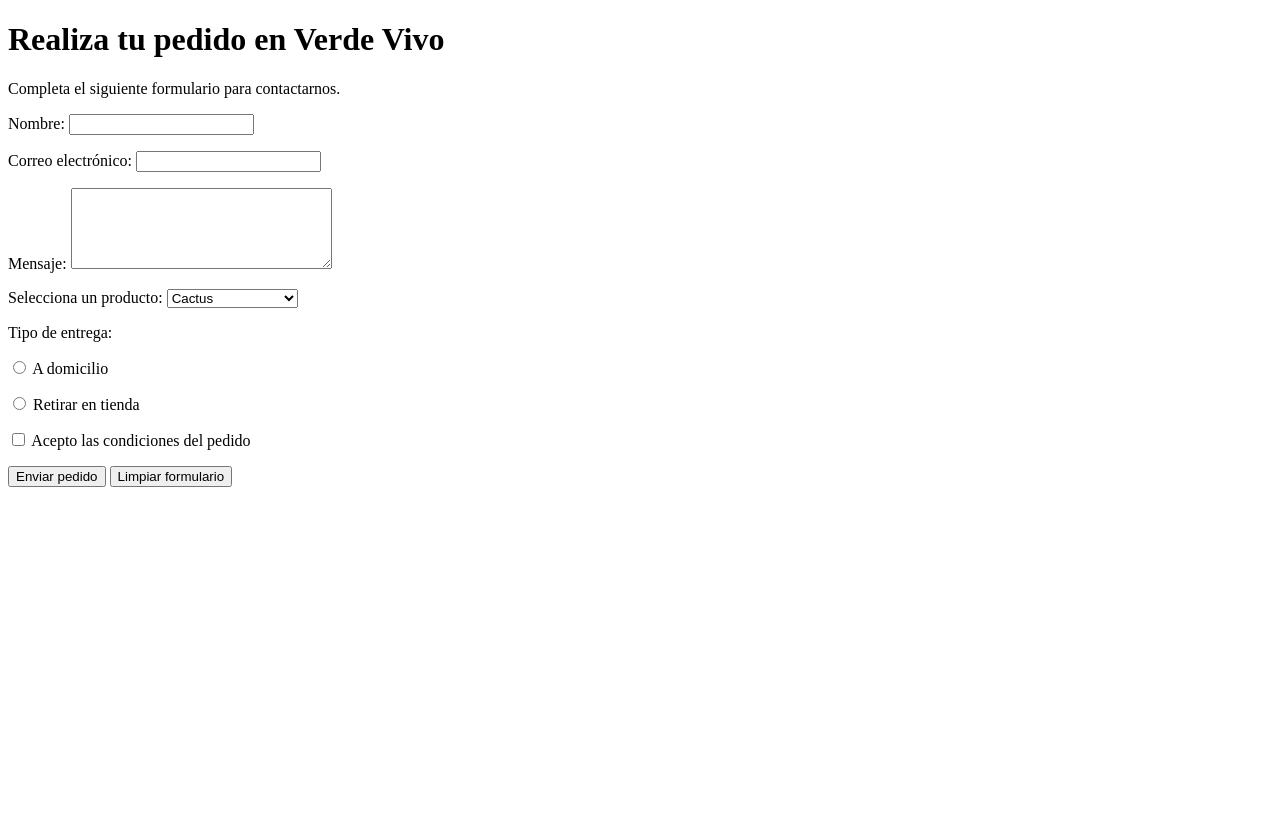
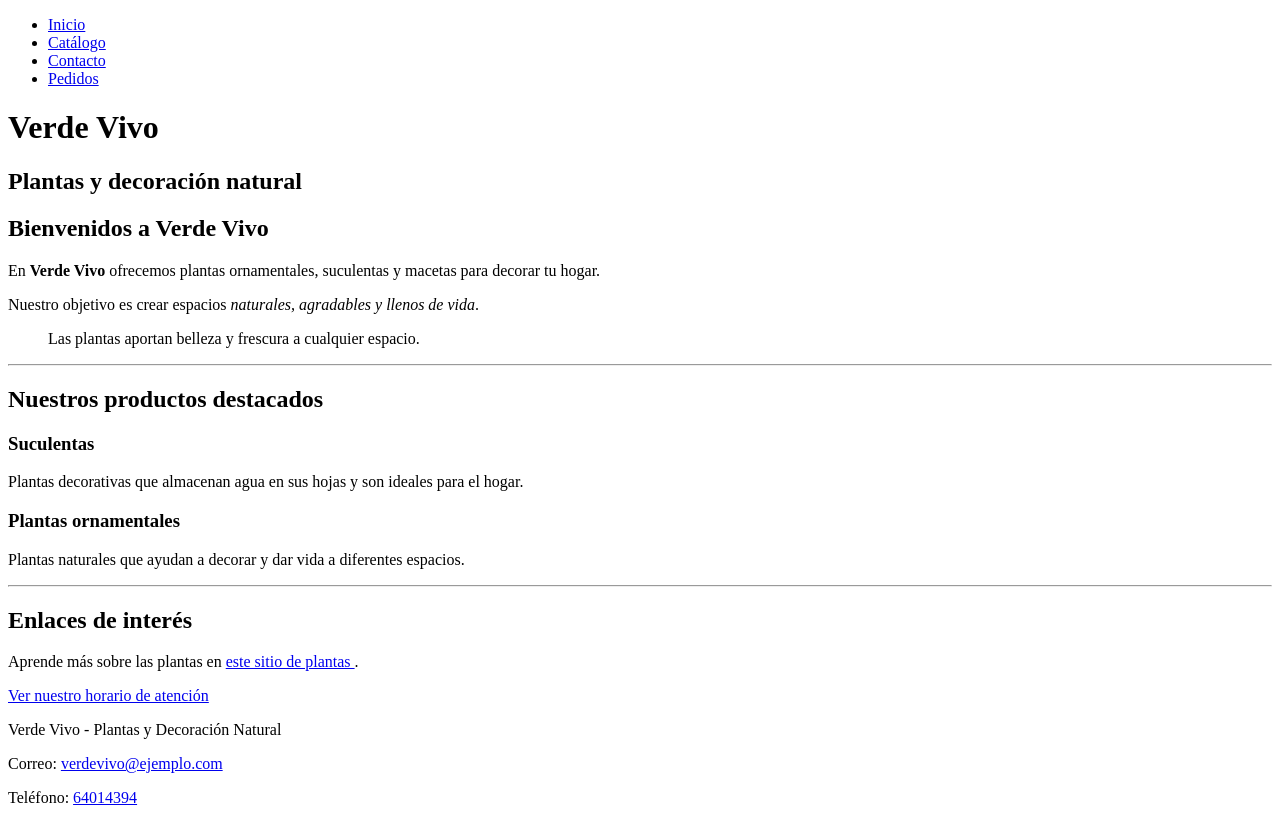
Before and after one commit to kennyyy03/T.W-VerdeVivo-Kennier-Angel-Katherine, a plain HTML site: page index.html in a window 1280 px wide. Before the commit the page ends 800 px from the top, so only its background shows below. Drawn offline with Linux system fonts and the light colour scheme.

Commit message:
Refactor index.html structure and content

```diff
--- a/index.html
+++ b/index.html
@@ -1,136 +1,115 @@
 <!DOCTYPE html PUBLIC "-//W3C//DTD XHTML 1.0 Strict//EN"
 "http://www.w3.org/TR/xhtml1/DTD/xhtml1-strict.dtd">
 
-<!-- Inicio del documento HTML y configuración del idioma español -->
 <html xmlns="http://www.w3.org/1999/xhtml" xml:lang="es" lang="es">
 
-<!-- Inicio de la cabecera del documento -->
 <head>
-
-    <!-- Define el tipo de caracteres para permitir tildes y caracteres especiales -->
-    <meta http-equiv="Content-Type"
-          content="text/html; charset=utf-8" />
-
-    <!-- Título que aparece en la pestaña del navegador -->
-    <title>Pedidos - Verde Vivo</title>
-
-<!-- Fin de la cabecera -->
+    <meta http-equiv="Content-Type" content="text/html; charset=UTF-8" />
+    <title>Verde Vivo - Inicio</title>
 </head>
 
-<!-- Inicio del contenido visible de la página -->
 <body>
 
-    <!-- Título principal de la página de pedidos -->
-    <h1>Realiza tu pedido en Verde Vivo</h1>
 
-    <!-- Párrafo que indica al usuario qué debe hacer -->
-    <p>Completa el siguiente formulario para contactarnos.</p>
+        <div id="menu">
 
-    <!-- Formulario que envía los datos al correo indicado utilizando el método POST -->
-    <form action="https://formsubmit.co/luisitolobo@gmail.com" method="post">
+        <ul>
+            <li><a href="index.html">Inicio</a></li>
+            <li><a href="paginas/catalogo.html">Catálogo</a></li>
+            <li><a href="paginas/contacto.html">Contacto</a></li>
+            <li><a href="paginas/pedidos.html">Pedidos</a></li>
+        </ul>
 
-        <!-- Campo oculto que desactiva la verificación CAPTCHA -->
-        <input type="hidden" name="_captcha" value="false" />
+    </div>
 
-        <!-- Párrafo que contiene el campo para escribir el nombre -->
+    <div id="encabezado" class="principal">
+
+        <h1>Verde Vivo</h1>
+
+        <h2>Plantas y decoración natural</h2>
+
+    </div>
+
+    <div id="contenido" class="informacion">
+
+        <h2>Bienvenidos a Verde Vivo</h2>
+
         <p>
-
-            <!-- Etiqueta que identifica el campo del nombre -->
-            <label for="nombre">Nombre:</label>
-
-            <!-- Campo de texto donde el usuario escribe su nombre -->
-            <input type="text" id="nombre" name="nombre" />
+            En <strong>Verde Vivo</strong> ofrecemos plantas ornamentales,
+            suculentas y macetas para decorar tu hogar.
         </p>
 
-        <!-- Párrafo que contiene el campo del correo electrónico -->
         <p>
-
-            <!-- Etiqueta que identifica el campo del correo -->
-            <label for="correo">Correo electrónico:</label>
-
-            <!-- Campo de texto para escribir el correo electrónico -->
-            <input type="text" id="correo" name="correo" />
+            Nuestro objetivo es crear espacios
+            <em>naturales, agradables y llenos de vida</em>.
         </p>
 
-        <!-- Párrafo que contiene el espacio para escribir un mensaje -->
+        <blockquote>
+            <p>Las plantas aportan belleza y frescura a cualquier espacio.</p>
+        </blockquote>
+
+        <hr />
+
+        <h2>Nuestros productos destacados</h2>
+
+        <div class="tarjeta">
+
+            <h3>Suculentas</h3>
+
             <p>
-
-            <!-- Etiqueta que identifica el campo del mensaje -->
-            <label for="mensaje">Mensaje:</label>
-
-            <!-- Área de texto que permite escribir mensajes de varias líneas -->
-            <textarea id="mensaje" name="mensaje" rows="5" cols="30"></textarea>
+                Plantas decorativas que almacenan agua en sus hojas
+                y son ideales para el hogar.
             </p>
 
-        <!-- Párrafo que contiene la lista de productos disponibles -->
+        </div>
+
+        <div class="tarjeta">
+
+            <h3>Plantas ornamentales</h3>
+
             <p>
-
-            <!-- Etiqueta que indica que se debe seleccionar un producto -->
-            <label for="producto">Selecciona un producto:</label>
-
-            <!-- Menú desplegable para elegir un producto -->
-            <select id="producto" name="producto">
-
-                <!-- Primera opción del menú -->
-                <option value="cactus">Cactus</option>
-
-                <!-- Segunda opción del menú -->
-                <option value="suculenta">Suculenta</option>
-
-                <!-- Tercera opción del menú -->
-                <option value="planta">Planta ornamental</option>
-
-            </select>
+                Plantas naturales que ayudan a decorar y dar vida
+                a diferentes espacios.
             </p>
 
-        <!-- Texto que indica las opciones del tipo de entrega -->
-        <p>Tipo de entrega:</p>
+        </div>
 
-        <!-- Primera opción para seleccionar el tipo de entrega -->
+        <hr />
+
+        <h2>Enlaces de interés</h2>
+
         <p>
-
-            <!-- Botón de selección para recibir el pedido a domicilio -->
-            <input type="radio" id="domicilio" name="entrega" value="domicilio" />
-
-            <!-- Texto que identifica la opción de entrega a domicilio -->
-            <label for="domicilio">A domicilio</label>
+            Aprende más sobre las plantas en
+            <a href="https://www.rhs.org.uk/plants">
+                este sitio de plantas
+            </a>.
         </p>
 
-        <!-- Segunda opción para seleccionar el tipo de entrega -->
         <p>
-
-            <!-- Botón de selección para retirar el pedido en la tienda -->
-            <input type="radio" id="tienda" name="entrega" value="tienda" />
-
-            <!-- Texto que identifica la opción de retirar en tienda -->
-            <label for="tienda">Retirar en tienda</label>
+            <a href="paginas/contacto.html#horario">
+                Ver nuestro horario de atención
+            </a>
         </p>
 
-        <!-- Párrafo que contiene una casilla de verificación -->
+    </div>
+
+    <div id="pie">
+
+        <p>Verde Vivo - Plantas y Decoración Natural</p>
+
         <p>
-
-            <!-- Casilla que permite aceptar las condiciones del pedido -->
-            <input type="checkbox" id="acepto" name="acepto" value="si" />
-
-            <!-- Texto que explica qué está aceptando el usuario -->
-            <label for="acepto">Acepto las condiciones del pedido</label>
+            Correo:
+            <a href="mailto:verdevivo@ejemplo.com">
+                verdevivo@ejemplo.com
+            </a>
         </p>
 
-        <!-- Párrafo que contiene los botones para enviar y limpiar el formulario -->
         <p>
-
-            <!-- Botón que envía los datos del formulario -->
-            <input type="submit" value="Enviar pedido" />
-
-            <!-- Botón que limpia todos los campos del formulario -->
-            <input type="reset" value="Limpiar formulario" />
+            Teléfono:
+            <a href="tel:64014394">64014394</a>
         </p>
 
-    <!-- Cierre del formulario -->
-    </form>
+    </div>
 
-<!-- Cierre del cuerpo del documento -->
 </body>
-
-<!-- Cierre del documento HTML -->
 </html>
```
Lines whose indentation alone changed are shown as unchanged.
